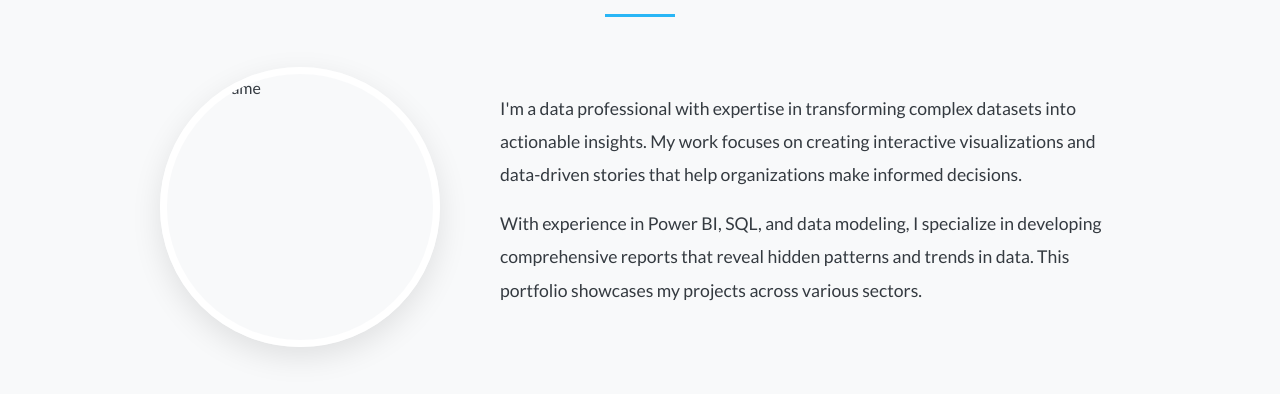
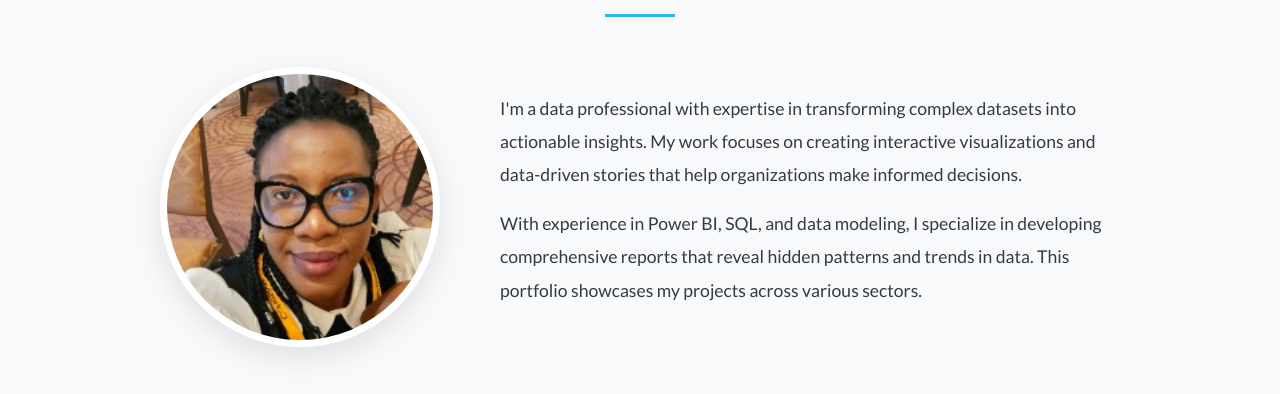
Before and after one commit to VeronicaAnumudu/VeronicaAnumudu.github.io, a plain HTML site: page index.html in a window 1280 px wide. Shown: the part 628-1022 px from the top of the page. Drawn offline with nearby package versions, Linux system fonts and the light colour scheme.

Commit message:
Update index.html

```diff
--- a/index.html
+++ b/index.html
@@ -58,7 +58,7 @@
         <h2>About Me</h2>
         <div class="about-content">
             <!--💡UPDATE: Change the image to your own profile photo in assets/images/-->
-            <img src="assets/images/profile-placeholder.jpg" alt="Your Name" class="profile-photo">
+            <img src="assets/images/profile.jfif" alt="Veronica Anumudu" class="profile-photo">
             <div class="about-text">
                 <!--💡UPDATE: Write your own 'About Me' text here-->
                 <p> I'm a data professional with expertise in transforming complex datasets into actionable insights. My work focuses on creating interactive visualizations and data-driven stories that help organizations make informed decisions.</p>
```
